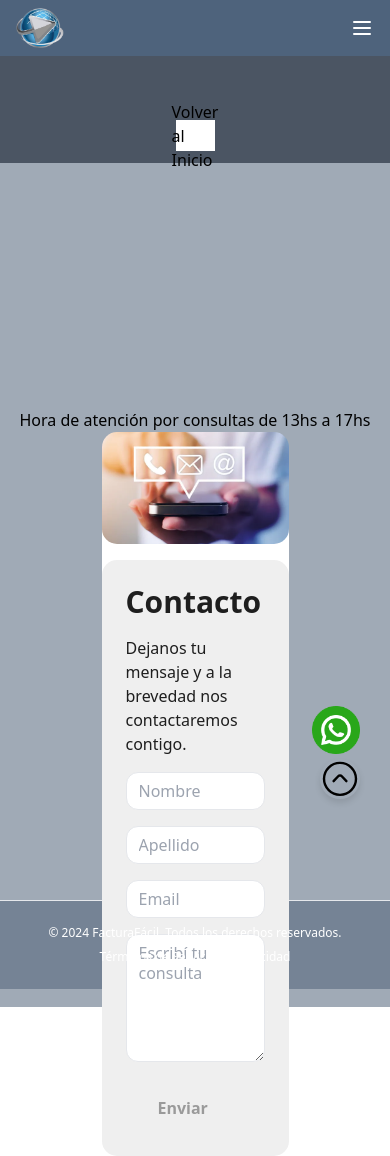
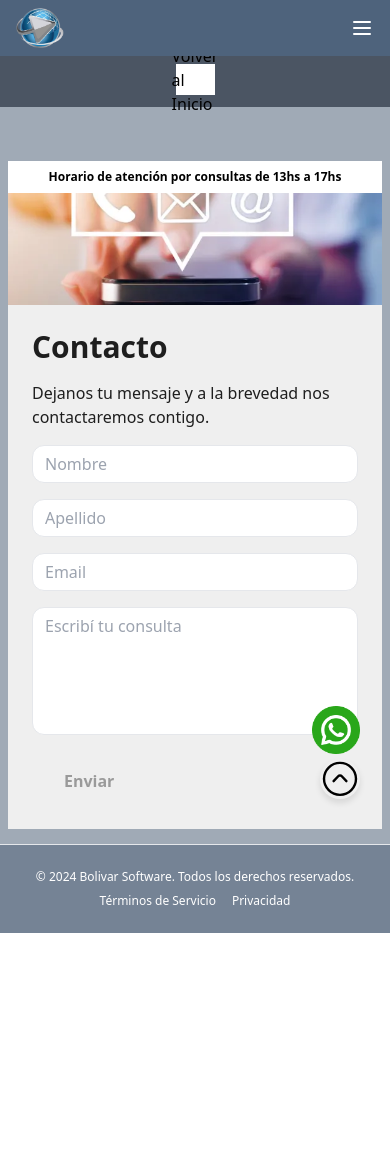
Before and after one commit to anibal317/facturacion, a Next.js app: page /contact in a window 390 px wide. After the commit the page ends 933 px from the top, so only its background shows below. Built offline with nearby package versions, Linux system fonts and the light colour scheme.

Commit message:
estilando la landing

```diff
--- a/app/Contacto.tsx
+++ b/app/Contacto.tsx
@@ -85,14 +85,13 @@ export default function Contacto() {
 
 
   return (
-    <>
-      <div id="contacto" className="bg-[#a0aab6] h-screen flex flex-col justify-center items-center p-2">
-        <p>Hora de atención por consultas de 13hs a 17hs</p>
-        <div className="bg-[#FFFFFF] w-[50%] h-[40%] rounded-[25px]">
+    <div id="contacto" className="bg-[#a0aab6] h-[90vh] flex flex-col justify-center items-center p-2 pt-6">
+      <div className="bg-[#FFFFFF] md:w-4/6 md:rounded-[25px] md:pt-10 md:pb-6 md:px-6 pt-2 ">
+        <p className="text-center md:pb-4 font-semibold md:text-xl text-xs ">Horario de atención por consultas de 13hs a 17hs</p>
         <div className="flex flex-col-reverse lg:flex-row">
           <div>
           </div>
-            <div id="dialogo" className="bg-[#EFEFEF] p-6 lg:w-1/2 rounded-[15px] lg:rounded-[25px] mt-2 lg:mt-0 lg:mr-2">
+          <div id="dialogo" className="bg-[#EFEFEF] p-6 lg:w-1/2 md:rounded-[15px] lg:rounded-[25px] md:mt-2 lg:mt-0 lg:mr-2">
             {!isSend ? <>
               <h1 className="text-3xl font-bold mb-4 arima text-[#1E1E1E]">
                 Contacto
@@ -173,12 +172,11 @@ export default function Contacto() {
               </>
             }
           </div>
-            <div id="imgDeJovenes" className={`rounded-[15px] lg:rounded-[25px] h-28 lg:h-auto mb-2 lg:mb-0 lg:ml-2 w-full lg:w-1/2 bg-cover bg-center ${isSend ? "bg-[url('/imgs/contacto/contacto_ok.webp')]" : "bg-[url('/imgs/contacto/contacto.webp')]"}`}>
+          <div id="imgDeJovenes" className={`mt-2 md:mt-0 md:rounded-[15px] lg:rounded-[25px] h-28 lg:h-auto md:mb-2 lg:mb-0 lg:ml-2 w-full lg:w-1/2 bg-cover bg-center ${isSend ? "bg-[url('/imgs/contacto/contacto_ok.webp')]" : "bg-[url('/imgs/contacto/contacto.webp')]"}`}>
 
           </div>
         </div>
       </div>
     </div>
-    </>
   );
 }
--- a/components/footer/Footer.tsx
+++ b/components/footer/Footer.tsx
@@ -2,7 +2,7 @@ import Link from "next/link";
 
 export default function Footer() {
     return <footer className="text-[#fff] bg-[#758395] flex flex-col gap-2 sm:flex-row py-6 w-full shrink-0 items-center px-4 md:px-6 border-t">
-        <p className="text-xs ">© 2024 FacturaFácil. Todos los derechos reservados.</p>
+        <p className="text-xs ">© 2024 Bolivar Software. Todos los derechos reservados.</p>
         <nav className="sm:ml-auto flex gap-4 sm:gap-6">
             <Link className="text-xs hover:underline underline-offset-4" href="#">
                 Términos de Servicio
--- a/components/home/PricingSection.tsx
+++ b/components/home/PricingSection.tsx
@@ -4,7 +4,7 @@ import { PricingCard } from "@/components/pracingCard/pricing-card"
 
 export default function PricingSection() {
     return (
-        <section id="precios" className="h-screen py-12 md:py-24 lg:py-32 flex justify-center items-center bg-[#cbd1d7]">
+        <section id="precios" className="h-screen py-12 md:py-24 lg:py-20 flex justify-center bg-[#cbd1d7]">
           <div className="flex flex-wrap gap-8 justify-center ">
             {plansData.plans.map((plan: PricingPlan) => (
               <PricingCard key={plan.id} plan={plan} />
--- a/components/navBar/Navigation.tsx
+++ b/components/navBar/Navigation.tsx
@@ -23,7 +23,7 @@ export function Navigation() {
   )
 
   return (
-    <header className="px-4 lg:px-6 h-14 flex items-center bg-[#4e637c] text-[#fff]">
+    <header className="px-4 w-screen lg:px-6 h-14 flex items-center bg-[#4e637c] text-[#fff] fixed">
      <Link className="flex items-center justify-center" href={data.logo.href}>
         {/* Assuming data.logo.icon is a string representing the image path */}
         <img src={data.logo.icon} alt={data.logo.text} className="h-10 w-12" />
--- a/data/plans.json
+++ b/data/plans.json
@@ -52,7 +52,7 @@
             "originalPrice": 45500,
             "discountedPrice": null,
             "discount": null,
-            "freeMonths": 4,
+            "freeMonths": null,
             "features": [
                 {
                     "text": "300GB de almacenamiento SSD"
@@ -101,7 +101,7 @@
             "originalPrice": 65000,
             "discountedPrice": null,
             "discount": null,
-            "freeMonths": 4,
+            "freeMonths": null,
             "features": [
                 {
                     "text": "300GB de almacenamiento SSD"
```
Lines whose indentation alone changed are shown as unchanged.
